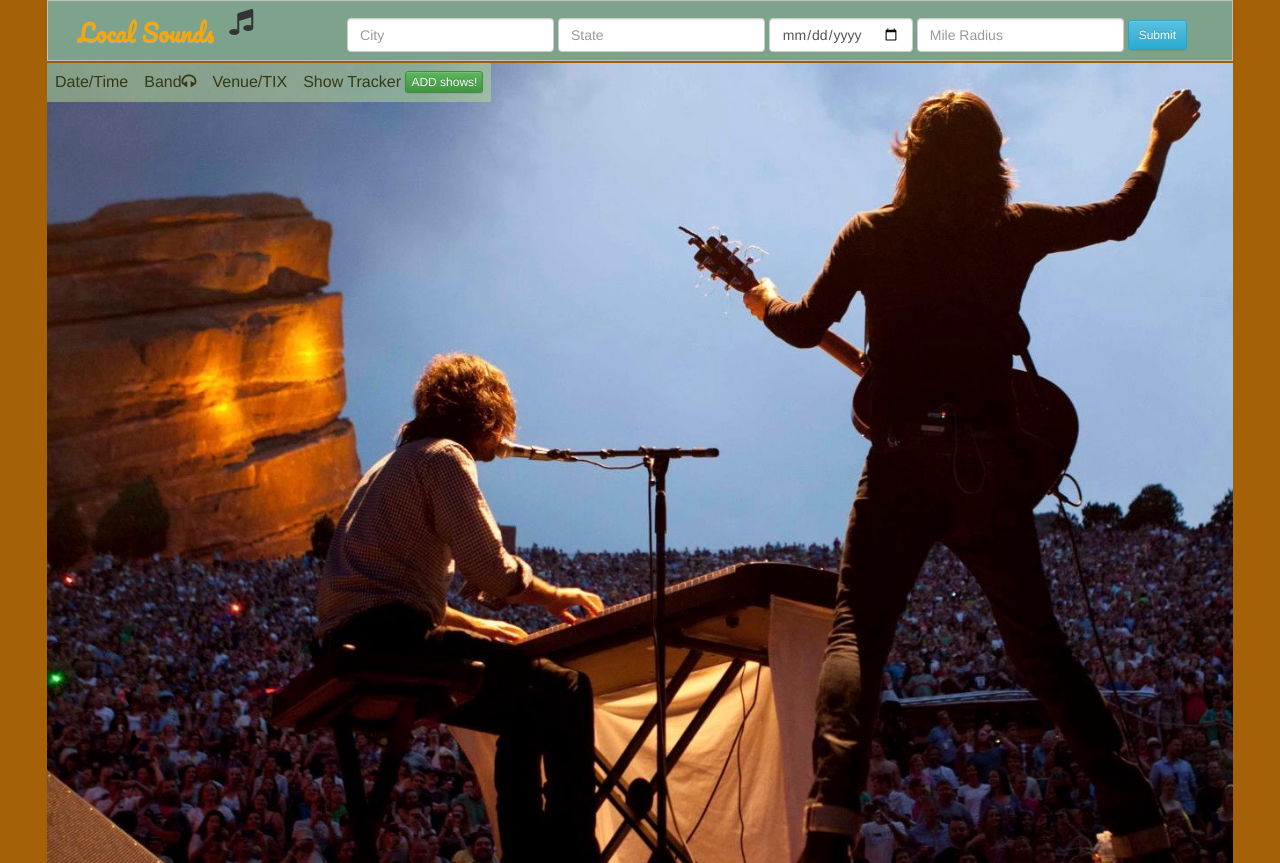
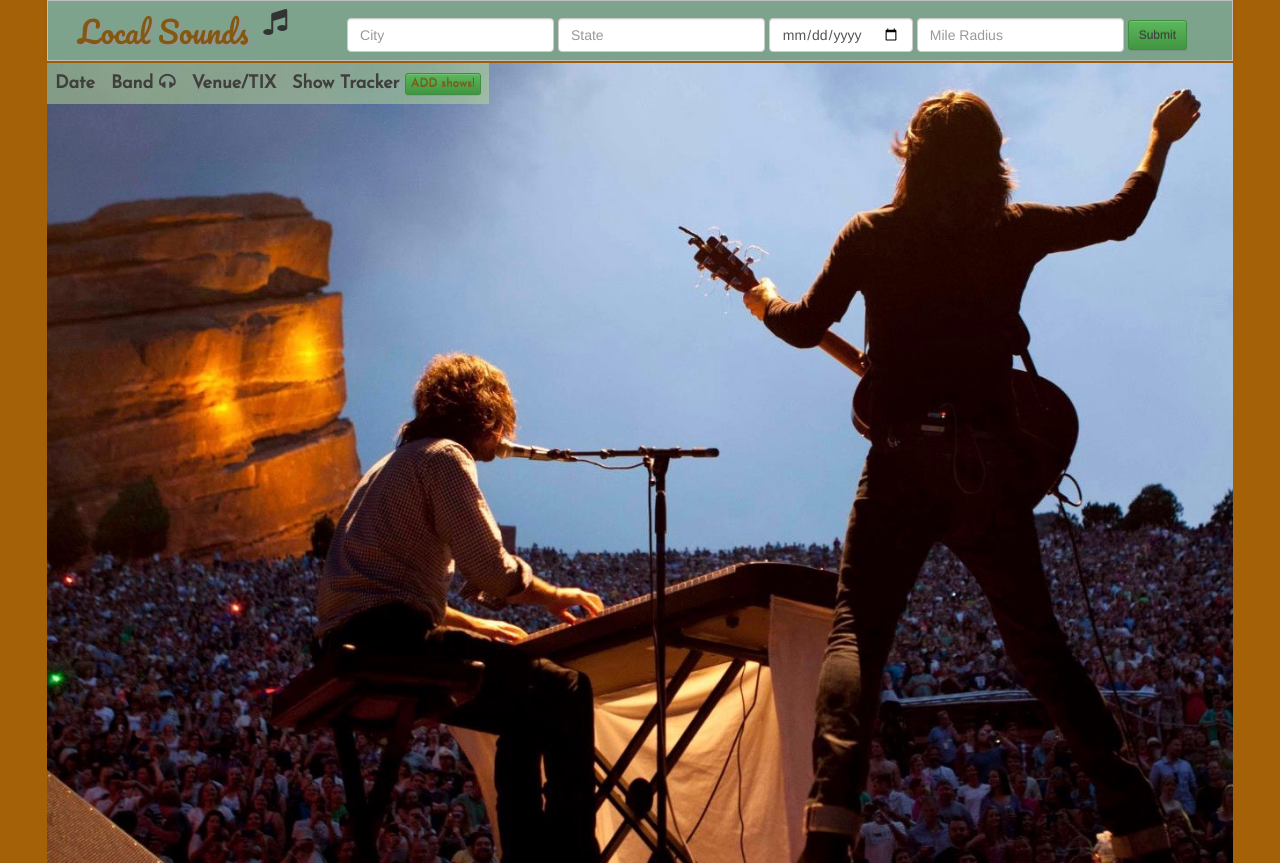
Before and after one commit to MatieuB/sound-project, a plain HTML site: page index.html in a window 1280 px wide. Drawn offline with nearby package versions, Linux system fonts and the light colour scheme.

Commit message:
close to final styling, need to fix show tracker element

```diff
--- a/index.html
+++ b/index.html
@@ -6,6 +6,7 @@
   <script src="https://connect.soundcloud.com/sdk/sdk-3.0.0.js"></script>
   <script type="text/javascript" src="https://cdnjs.cloudflare.com/ajax/libs/jquery/2.2.1/jquery.min.js"></script>
   <link href='https://fonts.googleapis.com/css?family=Kaushan+Script|Pacifico' rel='stylesheet' type='text/css'>
+  <link href='https://fonts.googleapis.com/css?family=Josefin+Sans:400,400italic' rel='stylesheet' type='text/css'>
 
   <link rel="stylesheet" href="https://maxcdn.bootstrapcdn.com/bootstrap/3.3.6/css/bootstrap.min.css" integrity="sha384-1q8mTJOASx8j1Au+a5WDVnPi2lkFfwwEAa8hDDdjZlpLegxhjVME1fgjWPGmkzs7" crossorigin="anonymous">
 
@@ -47,7 +48,7 @@
               <input id="date" type="date" class="form-control" placeholder="Date">
               <input id="radius" type="text" class="form-control" placeholder="Mile Radius">
             </div>
-            <button id="submit" type="submit" class="btn btn-sm btn-info">Submit</button>
+            <button id="submit" type="submit" class="btn btn-sm btn-success">Submit</button>
           </form>
 
         </div>
@@ -61,10 +62,10 @@
         <table id="table" class="table table-hover">
           <thead>
             <td>
-              Date/Time
+              Date
             </td>
             <td>
-              Band<i class="fa fa-headphones"></i>
+              Band  <i class="fa fa-headphones"></i>
             </td>
             <td>
               Venue/TIX
--- a/public/css/style.css
+++ b/public/css/style.css
@@ -14,23 +14,44 @@ body {
   margin-bottom: 2px;
 
 }
+thead {
+  color:rgb(72, 87, 83);
+  /*position: sticky;*/
+}
+.btn{
+  color:rgb(64, 63, 61);
+}
+.btn-success{
+  background-color: rgb(131, 89, 18);
+
+}
 #logo{
-  color:orange;
+  color:rgb(131, 89, 18);
   font-family: Pacifico;
-  font-size: 24px;
+  font-size: 30px;
+  text-shadow: 3px 2px 2px rgba(150, 150, 150, 0.95);
 }
 section {
   display: inline-flex;
   font-size: 16px;
   opacity: 0.99;
   color: rgb(55, 57, 18);
+  font-family: Kaushan-script;
 }
 a {
-  color: rgb(60, 94, 238);
+  color: rgb(131, 89, 18);
 }
 tr {
   background-color: rgba(185, 222, 149, 0.51);
+  font-size: 18px;
+  color:rgb(64, 63, 61);
+  font-weight: bold;
+  font-family: Josefin Sans;
 }
+tr .btn{
+  color:rgb(131, 89, 18);
+}
+
 iframe {
   width: 100%;
   height: 20%;
--- a/script.js
+++ b/script.js
@@ -3,14 +3,7 @@ $(document).ready(function() {
   // function addToLocalStorage() {;
   var showTracker = [];
   var trackedShow;
-  var showsChecked = $('input:checked');
-// $('.interest').on('click',function(){
-// console.log("box checked");
-// for(var i = 0; i < showsChecked.length; i++) {
-//   trackedShow = ($(this).parent().children());
-//   console.log(trackedShow);
-//   }
-// })
+  // var showsChecked = $('input:checked');
 
 
   $('tbody').on('change', '.interest', function() {
@@ -63,10 +56,17 @@ console.log(d);
 
       for (var i = 0; i < d.length; i++) {
         var event = {};
+        var date = d[i].datetime.slice(0,10);
+
+
+
+
         event.interested = '<td class="interest"><input  type="checkbox"></td>';
-        event.date = '<td class="date">' + d[i].datetime + '</td>';
-        event.band = '<td class="listen"><button>' + d[i].artists[0].name + '</button></td>';
+        event.date = '<td class="date">' + date + '</td>';
+
+        event.band = '<td class="listen"><button class="btn-md btn-default">' + d[i].artists[0].name +'  <i class="fa fa-headphones">' +'</button></td>';
         event.venue = '<td class="venue">' + d[i].venue.name + '<a target=cd_blank href ="' + d[i].ticket_url + '"><br><strong>Buy Tickets!</strong></a></td>';
+
         // event.tix = '<td> </td>';
         // event.lat = '<td>' + d[i].venue.latitude + '</td>';
         // event.long = '<td>' + d[i].venue.longitude + '</td>';
@@ -78,6 +78,9 @@ console.log(d);
 
         var eventTR = '<tr>' + event.date + event.band + event.venue + event.interested + '</tr>'
         $('tbody').append(eventTR);
+
+
+        console.log(date);
       }
 
 
```
